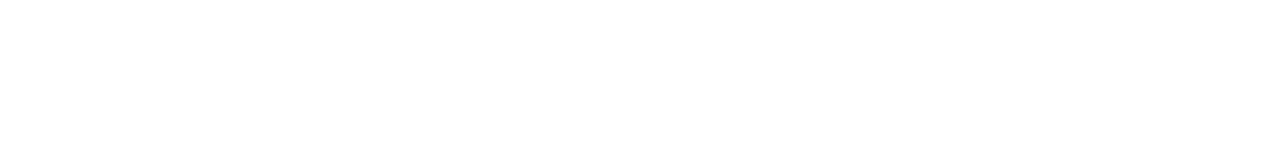
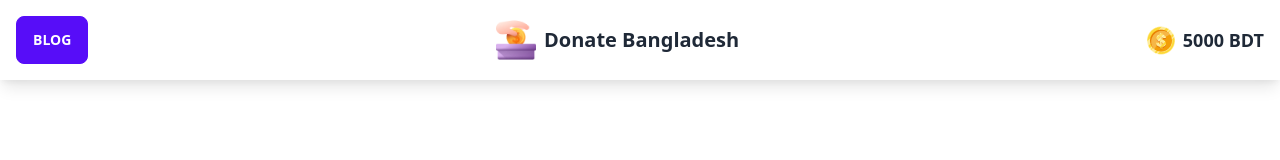
Before and after one commit to mahbubkousar/B10A5, a plain HTML site: page index.html in a window 1280 px wide. Drawn offline with nearby package versions, Linux system fonts and the light colour scheme.

Commit message:
navbar created

```diff
--- a/index.html
+++ b/index.html
@@ -20,5 +20,23 @@
 			rel="stylesheet"
 		/>
 	</head>
-	<body class=""></body>
+	<body class="bg-blue-50">
+		<!-- Navbar Section -->
+		<header
+			id="navbar"
+			class="sticky top-0 bg-white p-4 shadow-lg z-50 transition-all"
+		>
+			<div class="container mx-auto flex justify-between items-center">
+				<button class="btn btn-primary">Blog</button>
+				<div class="flex items-center">
+					<img src="./images/logo.png" alt="Logo" class="w-10 h-10 mr-2" />
+					<h1 class="text-xl font-bold">Donate Bangladesh</h1>
+				</div>
+				<div class="flex items-center">
+					<img src="./images/coin.png" alt="" />
+					<span id="balance" class="ml-2 text-lg font-semibold">5000 BDT</span>
+				</div>
+			</div>
+		</header>
+	</body>
 </html>
```
